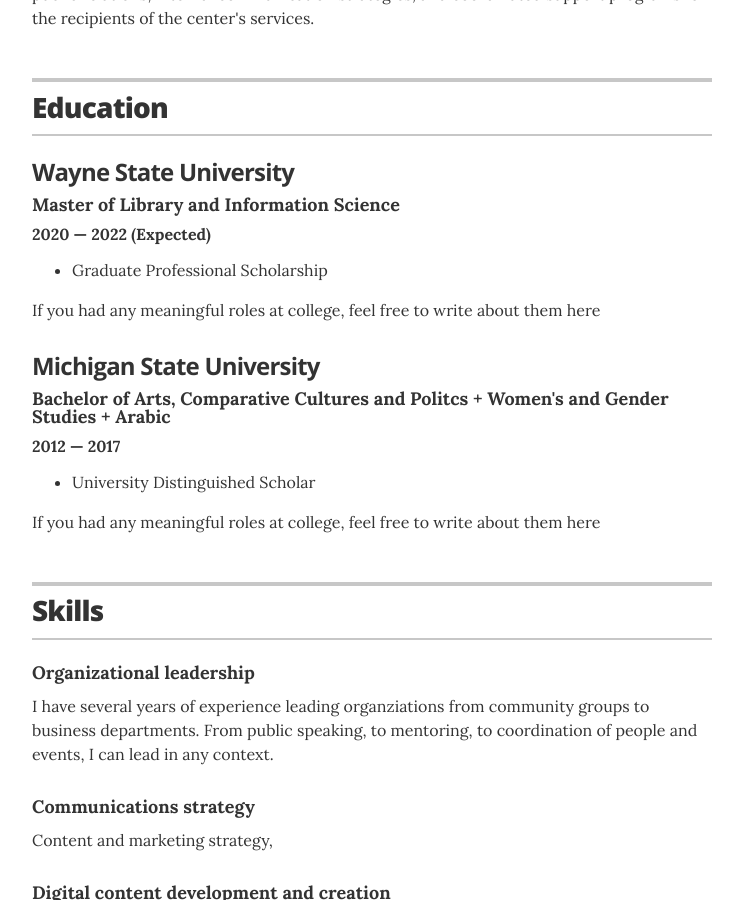
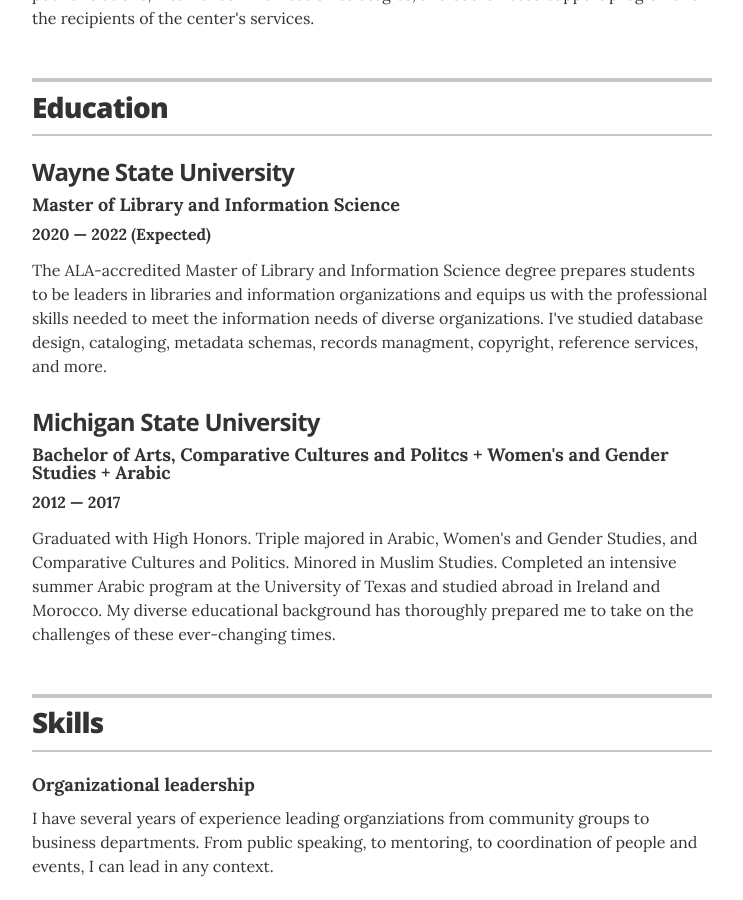
Before and after one commit to piloteris/myresume, a Jekyll site: the page built from index.html, in a window 1280 px wide and 900 px high, scrolled down 1172 px. Shown: the whole window, without its empty margins (268-1011 px from the left). Built offline with Jekyll 4.4.1, drawn with Linux system fonts in a browser that asks for light colours.

Commit message:
Update education.yml

```diff
--- a/_data/education.yml
+++ b/_data/education.yml
@@ -1,15 +1,15 @@
 # Degree
 
-- degree: Master of Library and Information Science
-  uni: Wayne State University
-  year: 2020 &mdash; 2022 (Expected)
-  awards:
-    - award: Graduate Professional Scholarship
-  summary: If you had any meaningful roles at college, feel free to write about them here
+- degree:     Master of Library and Information Science
+  uni:        Wayne State University
+  year:       2020 &mdash; 2022 (Expected)
+  #awards:
 
-- degree: Bachelor of Arts, Comparative Cultures and Politcs +  Women's and Gender Studies + Arabic
-  uni: Michigan State University
-  year: 2012 &mdash; 2017
-  awards:
-    - award: University Distinguished Scholar
-  summary: If you had any meaningful roles at college, feel free to write about them here
+  summary:    The ALA-accredited Master of Library and Information Science degree prepares students to be leaders in libraries and information organizations and equips us with the professional skills needed to meet the information needs of diverse organizations. I've studied database design, cataloging, metadata schemas, records managment, copyright, reference services, and more.
+
+- degree:     Bachelor of Arts, Comparative Cultures and Politcs +  Women's and Gender Studies + Arabic
+  uni:        Michigan State University
+  year:       2012 &mdash; 2017
+#  awards:
+
+  summary:   Graduated with High Honors. Triple majored in Arabic, Women's and Gender Studies, and Comparative Cultures and Politics. Minored in Muslim Studies. Completed an intensive summer Arabic program at the University of Texas and studied abroad in Ireland and Morocco. My diverse educational background has thoroughly prepared me to take on the challenges of these ever-changing times.
```
